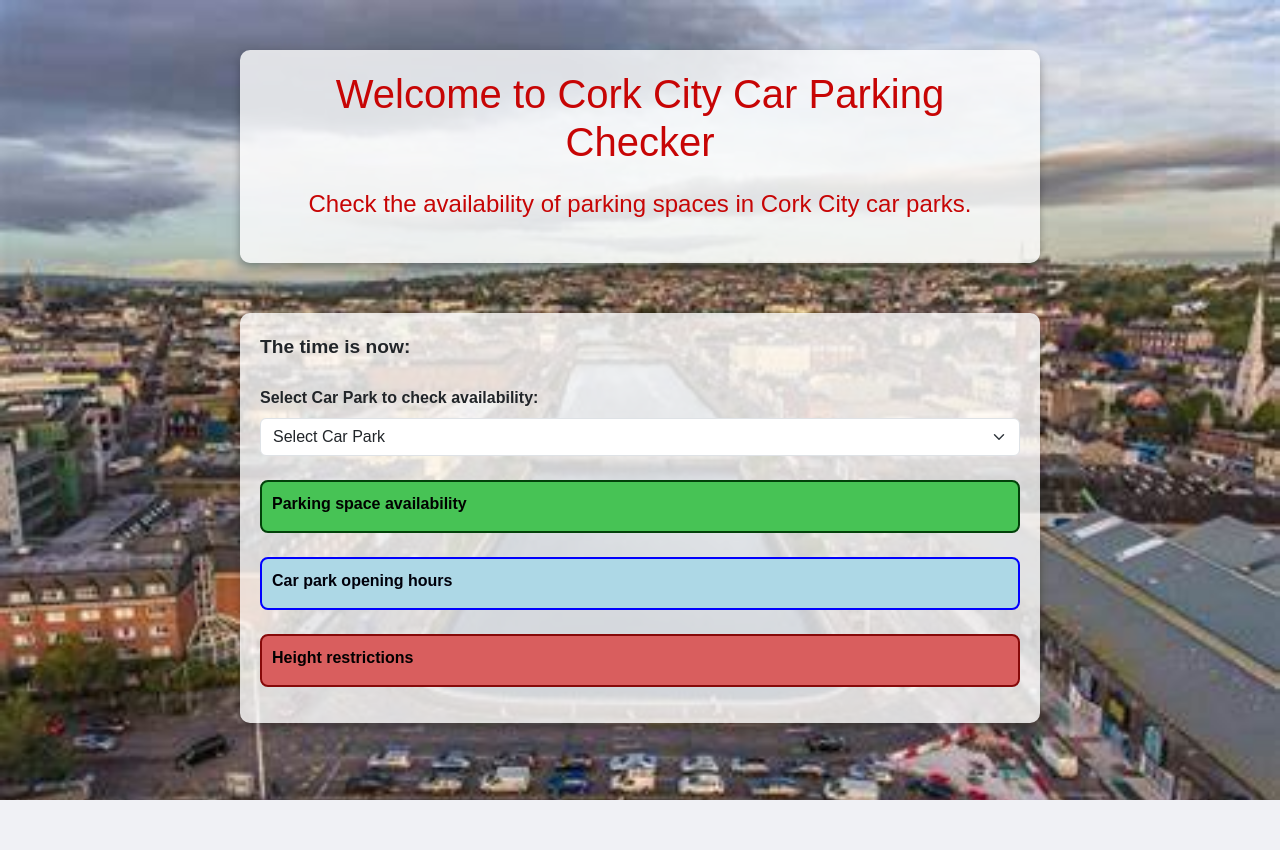
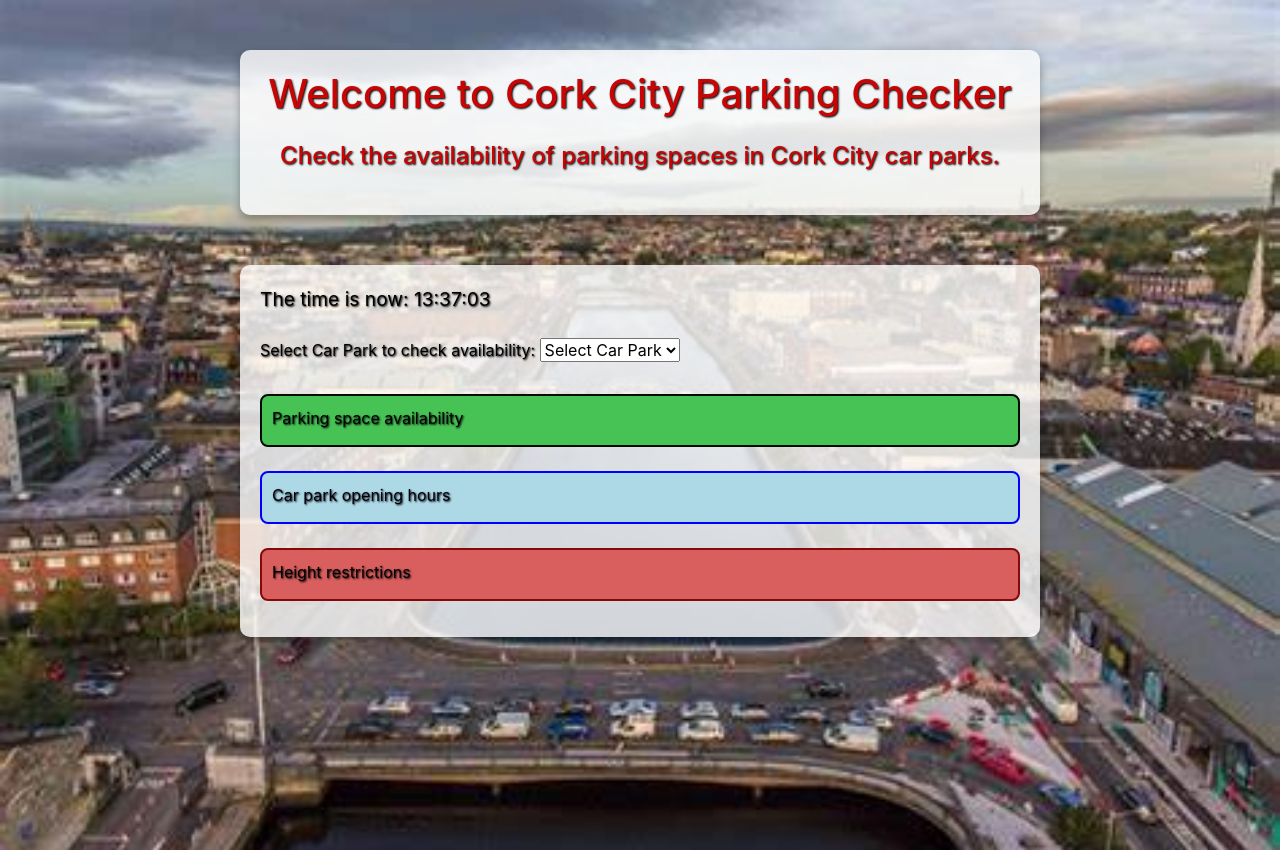
Before and after one commit to Laura6826/WSAA-project, a Flask app: page / in a window 1280 px wide. Before the commit the page ends 800 px from the top, so only its background shows below. Run offline with Flask 3, Linux system fonts and the light colour scheme; data that the repository does not hold is empty; some libraries are stand-ins or nearby versions.

Commit message:
Fixed the Background and time display

```diff
--- a/rest_server.py
+++ b/rest_server.py
@@ -6,7 +6,7 @@
 import requests
 import logging
 
-app = Flask(__name__)
+app = Flask(__name__, static_folder='static')
 
 # External API details
 API_URL = "https://data.corkcity.ie/en_GB/api/3/action/datastore_search_sql"
--- a/templates/parking_checker.html
+++ b/templates/parking_checker.html
@@ -8,18 +8,26 @@
 <head>
     <meta charset="UTF-8">
     <meta name="viewport" content="width=device-width, initial-scale=1.0">
-    <title>Cork City Car Parking Checker</title>
+    <title>Cork City Parking Checker</title>
 
     <!-- Bootstrap CSS -->
-    <link href="https://cdn.jsdelivr.net/npm/bootstrap@5.3.0-alpha3/dist/css/bootstrap.min.css" rel="stylesheet">
-
+     <link href="https://stackpath.bootstrapcdn.com/bootstrap/4.5.2/css/bootstrap.min.css" rel="stylesheet">
     <style>
         body {
-            margin: 0;
-            padding: 0;
-            background: url("/static/cork_city.jpg");
+            background-image: url('static/cork_city.jpg');
             background-size: cover;
-            font-family: Arial, sans-serif;
+            background-position: center;
+            background-repeat: no-repeat; /* Prevents repetition */
+            height: 100vh; /* Ensures the background covers the viewport height */
+            margin: 0; /* Removes any default margin that might affect layout */
+            color: white;
+            text-shadow: 1px 1px 2px black;
+        }
+        header {
+            background: rgba(0, 0, 0, 0.5); /* Semi-transparent background for better contrast */
+            padding: 20px;
+            text-align: center;
+            border-radius: 5px;
         }
         .content {
             background: rgba(255, 255, 255, 0.8);
@@ -33,39 +41,37 @@
 </head>
 <body>
     <div class="content">
-        <h1 class="text-center mb-4" style="color: rgb(199, 5, 5); ">Welcome to Cork City Car Parking Checker</h1>
+        <h1 class="text-center mb-4" style="color: rgb(199, 5, 5); ">Welcome to Cork City Parking Checker</h1>
         <h4 class="text-center mb-4" style="color: rgb(199, 5, 5); ">Check the availability of parking spaces in Cork City car parks.</h>
     </div>
     <div class="content">
         <!-- Current time display -->
-        <div id="currentTimeDisplay" style="font-size: 1.2rem; font-weight: bold;">
+        <div id="currentTimeDisplay" style="font-size: 1.2rem; color: black;">
             The time is now: <span id="currentTime"></span>
         </div>
 
-
-
         <!-- Car park selection dropdown-->
         <div class="mt-4">
-            <label for="carParkDropdown" class="form-label" style="font-weight: bold;" >Select Car Park to check availability: </label>
+            <label for="carParkDropdown" class="form-label" style="color: black; " >Select Car Park to check availability: </label>
             <select id="carParkDropdown" class="form-select"></select>
         </div>
 
         <!-- Car park space availability -->
-        <div class="mt-4 alert" id="freeSpacesResult" role="alert" style="background-color: rgb(71, 195, 85); border: 2px solid rgb(2, 65, 10); border-radius: 8px; padding: 10px;">
-            <label for="checkFreeSpaces" class="form-label" style="font-weight: bold; color: rgb(0, 3, 1); display: block; margin-bottom: 5px;">Parking space availability</label>
+        <div class="mt-4 alert" id="checkFreeSpaces" role="alert" style="background-color: rgb(71, 195, 85); border: 2px solid rgb(0, 12, 2); border-radius: 8px; padding: 10px;">
+            <label for="checkFreeSpaces" class="form-label" style="color: rgb(0, 3, 1); display: block; margin-bottom: 5px;">Parking space availability</label>
             <span id="freeSpacesContent" style="font-size: 1rem;"></span>
         </div>
 
         <!-- Car park opening hours -->
         <div class="mt-4 alert alert-info" id="openingHoursResult" role="alert" style="background-color: lightblue; border: 2px solid blue; border-radius: 8px; padding: 10px;">
-            <label for="openingHoursResult" class="form-label" style="font-weight: bold; color: rgb(0, 0, 11); display: block; margin-bottom: 5px;">Car park opening hours</label>
+            <label for="openingHoursResult" class="form-label" style="color: rgb(0, 0, 11); display: block; margin-bottom: 5px;">Car park opening hours</label>
             <!-- Dynamic opening hours content will appear here -->
             <span id="openingHoursContent"></span>
         </div>
 
         <!-- Car park height restrictions -->
         <div class="mt-4 alert alert-danger" id="heightRestrictionNotice" role="alert" style="background-color: rgb(217, 94, 94); border: 2px solid rgb(134, 9, 9); border-radius: 8px; padding: 10px;">
-            <label for="heightRestrictionNotice" class="form-label" style="font-weight: bold; color: rgb(3, 0, 0); display: block; margin-bottom: 5px;">Height restrictions</label>
+            <label for="heightRestrictionNotice" class="form-label" style="color: rgb(3, 0, 0); display: block; margin-bottom: 5px;">Height restrictions</label>
             <!-- Content for height restrictions will go here -->
             <span id="heightRestrictionContent"></span>
         </div>
@@ -191,17 +197,33 @@
                 }
             },
         };
-        // Populate car park dropdown
-        async function CarParkDropdown() {
-            const parkingData = await fetchParkingData();
+
+        // Function to set and display the current time
+        function updateCurrentTime() {
+            const now = new Date(); // Get the current date and time
+            const hours = String(now.getHours()).padStart(2, '0'); // Format hours (24-hour format)
+            const minutes = String(now.getMinutes()).padStart(2, '0'); // Format minutes
+            const seconds = String(now.getSeconds()).padStart(2, '0'); // Format seconds
+            const formattedTime = `${hours}:${minutes}:${seconds}`; // Combine into a time string
+            document.getElementById('currentTime').innerText = formattedTime; // Update the content of span
+        }
+
+        // Call the function immediately and then every second
+        updateCurrentTime(); // Initialize the time display
+        setInterval(updateCurrentTime, 1000); // Update every second
+
+        // Populate dropdown menu with car park options
+        async function populateDropdown() {
+            const parkingData = await fetchParkingData(); // Get data from the live API
             const dropdown = document.getElementById("carParkDropdown");
+
+            // Clear previous dropdown options
             dropdown.innerHTML = '<option value="">Select Car Park</option>';
 
             parkingData.forEach(park => {
                 const option = document.createElement("option");
                 option.value = park.name || "Unknown";
-                option.dataset.freeSpaces = park.free_spaces || "0";
-                option.dataset.heightRestriction = heightRestrictions[park.name] || "Unknown";
+                option.dataset.freeSpaces = park.free_spaces || "0"; // Dynamically set free spaces
                 option.innerText = park.name || "Unnamed Car Park";
                 dropdown.appendChild(option);
             });
@@ -210,18 +232,15 @@
         // Fetch parking data from the server
         async function fetchParkingData() {
             try {
-                const response = await fetch("/api/fetch"); // Adjust endpoint if needed
+                const response = await fetch("/api/fetch"); // Replace "/api/fetch" with the actual endpoint of your API
                 if (!response.ok) {
                     throw new Error(`Server Error: ${response.status} ${response.statusText}`);
                 }
                 const data = await response.json();
-                if (!data || data.length === 0) {
-                    throw new Error("No parking data available.");
-                }
+                console.log("Fetched parking data:", data); // Debug: Log the API response
                 return data;
             } catch (error) {
                 console.error("Error fetching parking data:", error);
-                document.getElementById("errorMessage").innerText = `Error: ${error.message}`;
                 return [];
             }
         }
@@ -230,24 +249,22 @@
         function checkFreeSpaces() {
             const dropdown = document.getElementById("carParkDropdown");
             const selectedOption = dropdown.options[dropdown.selectedIndex];
-            const freeSpaces = parseInt(selectedOption.dataset.freeSpaces) || 0;
-            const resultContainer = document.getElementById("checkFreeSpaces"); // Correct ID
-            resultContainer.className = "alert mt-3";
+
+            // Log the selected option and its data to the console
+            console.log("Selected option:", selectedOption);
+            console.log("Selected option data-freeSpaces:", selectedOption.dataset.freeSpaces);
+
+            const freeSpaces = parseInt(selectedOption.freeSpaces) || 0;
+            const resultContainer = document.getElementById("checkFreeSpaces");
+
             if (freeSpaces > 0) {
                 resultContainer.innerText = `Yes, there are ${freeSpaces} free spaces available.`;
-                resultContainer.classList.add("alert-success");
+                resultContainer.className = "alert alert-success mt-3"; // Ensure the alert box is visible
             } else {
                 resultContainer.innerText = "No, the car park is full.";
-                resultContainer.classList.add("alert-danger");
+                resultContainer.className = "alert alert-danger mt-3"; // Ensure the alert box is visible
             }
-            resultContainer.classList.remove("d-none");
         }
-
-        // Add your event listeners after the dropdown is populated
-        window.onload = async function () {
-            await populateCarParkDropdown(); // Populate the dropdown
-            document.getElementById("carParkDropdown").addEventListener("change", checkFreeSpaces); // Add listener
-        };
 
         // Get Current Day Name
         function getCurrentDayName() {
@@ -342,26 +359,18 @@
             }
         }
 
-        // Populate dropdown menu with car park options
-        function populateDropdown() {
-            const dropdown = document.getElementById("carParkDropdown");
-            dropdown.innerHTML = '<option value="">Select Car Park</option>';
-            Object.keys(carParkDetails).forEach(carPark => {
-                const option = document.createElement("option");
-                option.value = carPark;
-                option.textContent = carPark;
-                dropdown.appendChild(option);
-            });
-        }
-
         // Initialize dropdown and attach event listener
         window.onload = function () {
             populateDropdown();
             document.getElementById("carParkDropdown").addEventListener("change", displayCarParkInfo);
         };
-
-        // Initialize dropdown on page load
-        window.onload = populateCarParkDropdown;
+        // Attach event listener to dropdown for checking free spaces
+        document.getElementById("carParkDropdown").addEventListener("change", function() {
+            const selectedOption = this.options[this.selectedIndex];
+            const freeSpaces = parseInt(selectedOption.dataset.freeSpaces) || 0;
+            checkFreeSpaces(freeSpaces); // Pass the free spaces to the function
+            displayCarParkInfo(); // Call the function to display car park info
+        });
 
     </script>
 </body>
```
